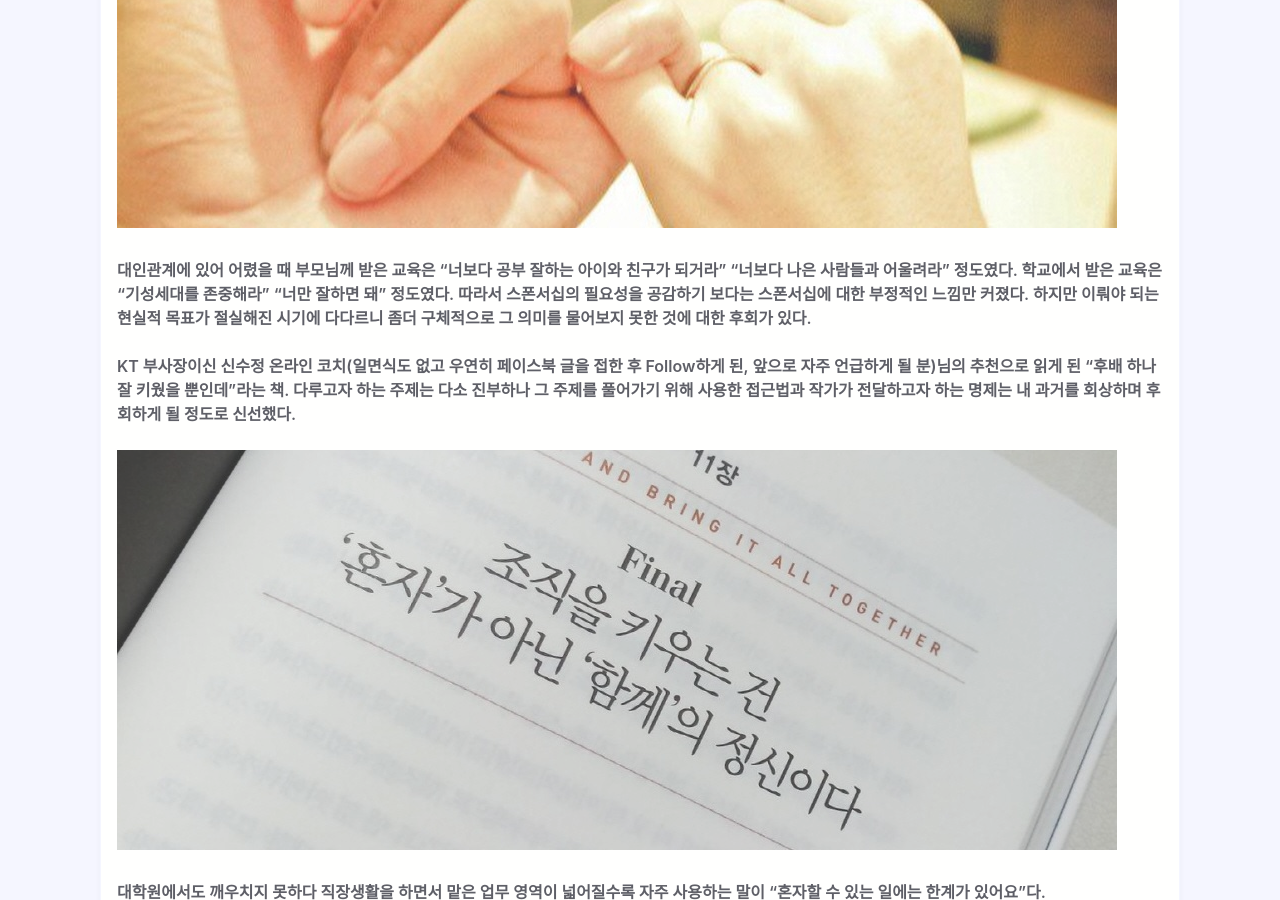
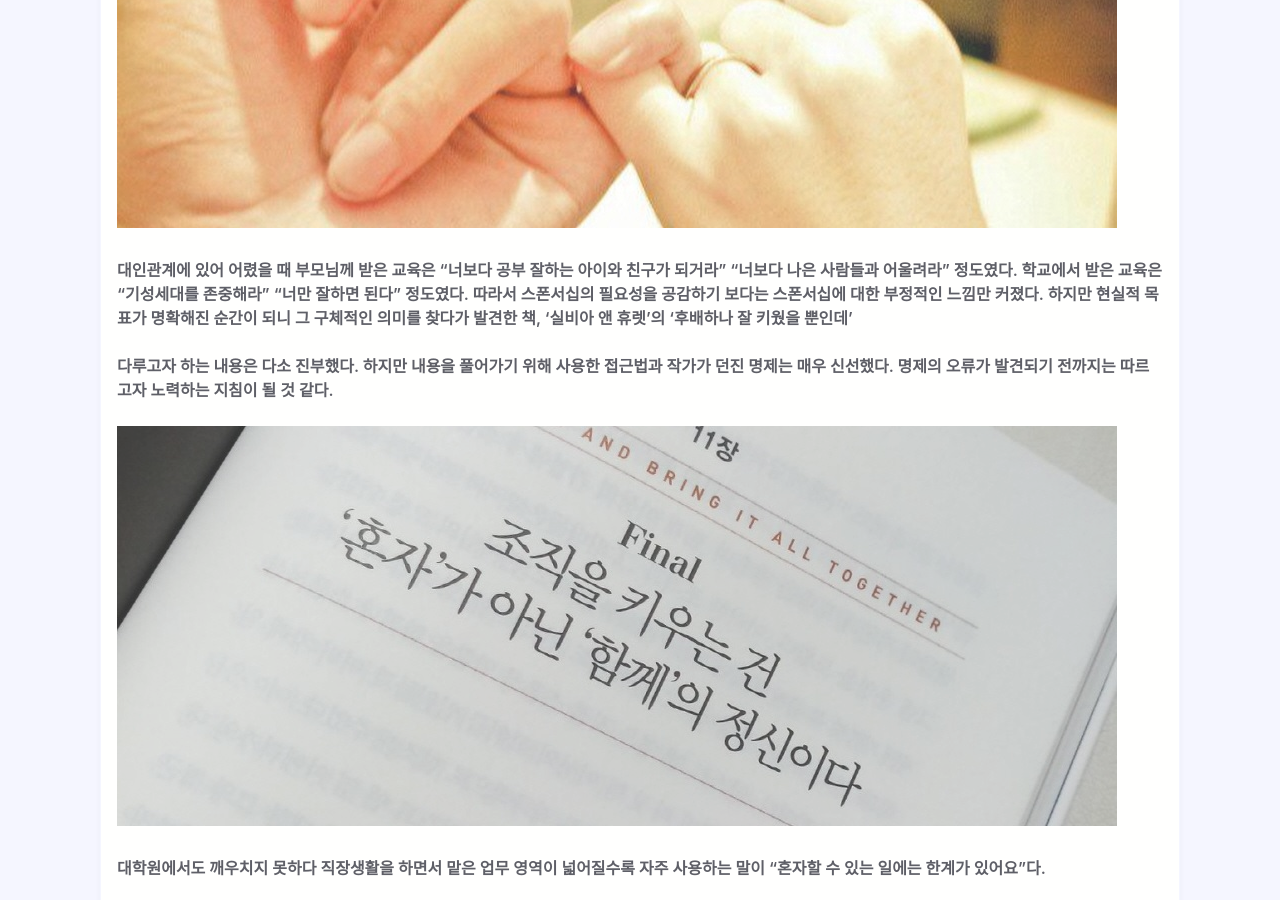
Before and after one commit to ontime-git/ontime-git.github.io, a Jekyll site: the page built from _posts/Customizing Odin/2021-03-03-The-Sponsor-Effect.md, in a window 1280 px wide and 900 px high, scrolled down 544 px. Built offline with Jekyll 4.4.1, drawn with Linux system fonts in a browser that asks for light colours; nearby versions of some CDN libraries; some web fonts are replaced; comment, search, counter and statistics services are not loaded.

Commit message:
Update 2021-03-03-The-Sponsor-Effect.md

```diff
--- a/_posts/Customizing Odin/2021-03-03-The-Sponsor-Effect.md
+++ b/_posts/Customizing Odin/2021-03-03-The-Sponsor-Effect.md
@@ -13,9 +13,11 @@ published: true
 ![스폰서십. 이것은 거래다. 그것도 아주 철저한. 소제목 中에서]({{site.url}}//assets/booklog/sponsor1.jpg)
 
 
-대인관계에 있어 어렸을 때 부모님께 받은 교육은 "너보다 공부 잘하는 아이와 친구가 되거라" "너보다 나은 사람들과 어울려라" 정도였다. 학교에서 받은 교육은 "기성세대를 존중해라" "너만 잘하면 돼" 정도였다. 따라서 스폰서십의 필요성을 공감하기 보다는 스폰서십에 대한 부정적인 느낌만 커졌다. 하지만 이뤄야 되는 현실적 목표가 절실해진 시기에 다다르니 좀더 구체적으로 그 의미를 물어보지 못한 것에 대한 후회가 있다.
+대인관계에 있어 어렸을 때 부모님께 받은 교육은 "너보다 공부 잘하는 아이와 친구가 되거라" "너보다 나은 사람들과 어울려라" 정도였다. 학교에서 받은 교육은 "기성세대를 존중해라" "너만 잘하면 된다" 정도였다. 따라서 스폰서십의 필요성을 공감하기 보다는 스폰서십에 대한 부정적인 느낌만 커졌다. 하지만 현실적 목표가 명확해진 순간이 되니 그 구체적인 의미를 찾다가 발견한 책, '실비아 앤 휴렛'의 '후배하나 잘 키웠을 뿐인데'
 
-KT 부사장이신 신수정 온라인 코치(일면식도 없고 우연히 페이스북 글을 접한 후 Follow하게 된, 앞으로 자주 언급하게 될 분)님의 추천으로 읽게 된 "후배 하나 잘 키웠을 뿐인데"라는 책. 다루고자 하는 주제는 다소 진부하나 그 주제를 풀어가기 위해 사용한 접근법과 작가가 전달하고자 하는 명제는 내 과거를 회상하며 후회하게 될 정도로 신선했다.
+다루고자 하는 내용은 다소 진부했다. 하지만 내용을 풀어가기 위해 사용한 접근법과 작가가 던진 명제는 매우 신선했다. 명제의 오류가 발견되기 전까지는 따르고자 노력하는 지침이 될 것 같다.
+
+
 
 ![자네의 멘토가 거기까지 밖에 오르지 못했다는게 그 증거지 - 본문 中에서]({{site.url}}//assets/booklog/sponsor2.jpg)
 
```
